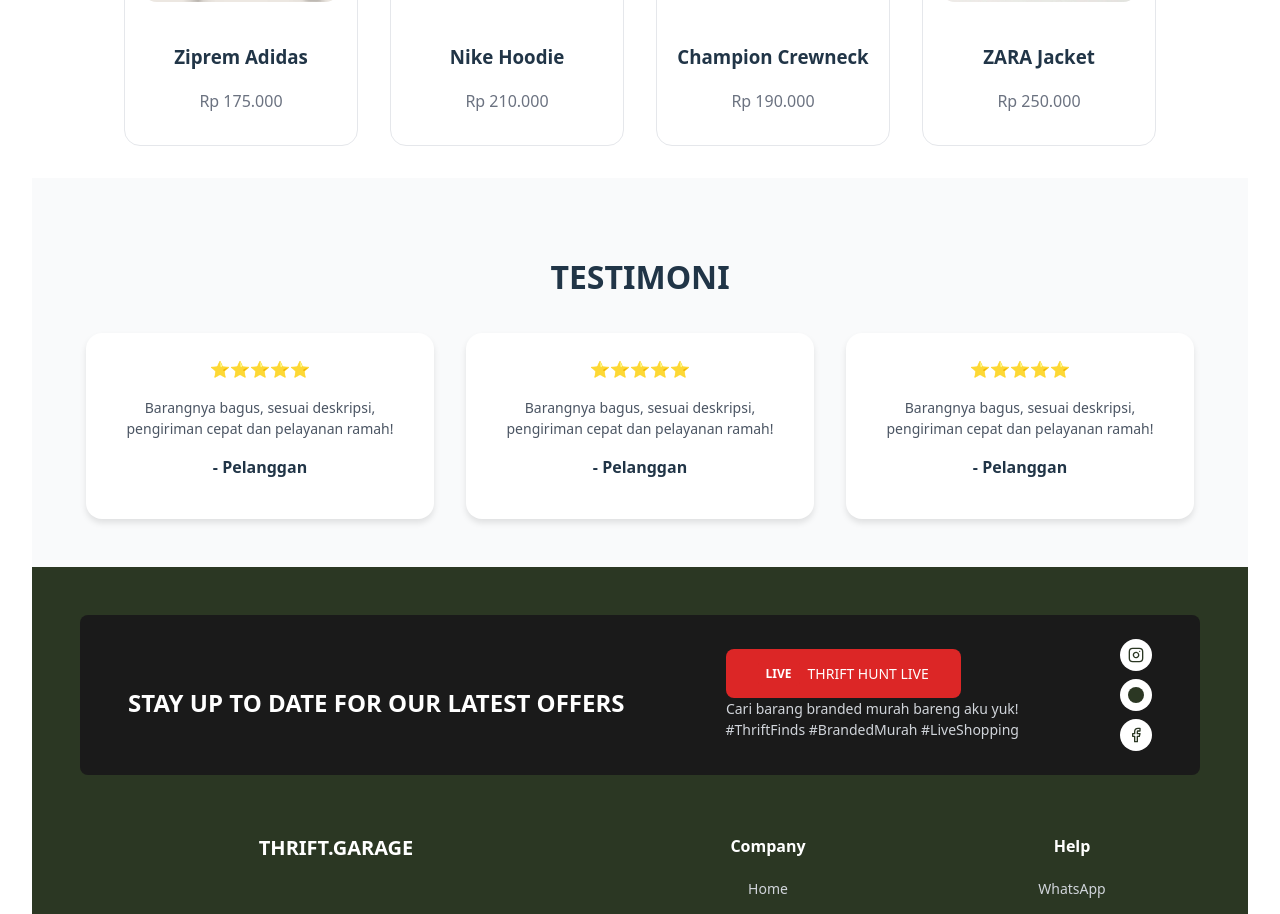
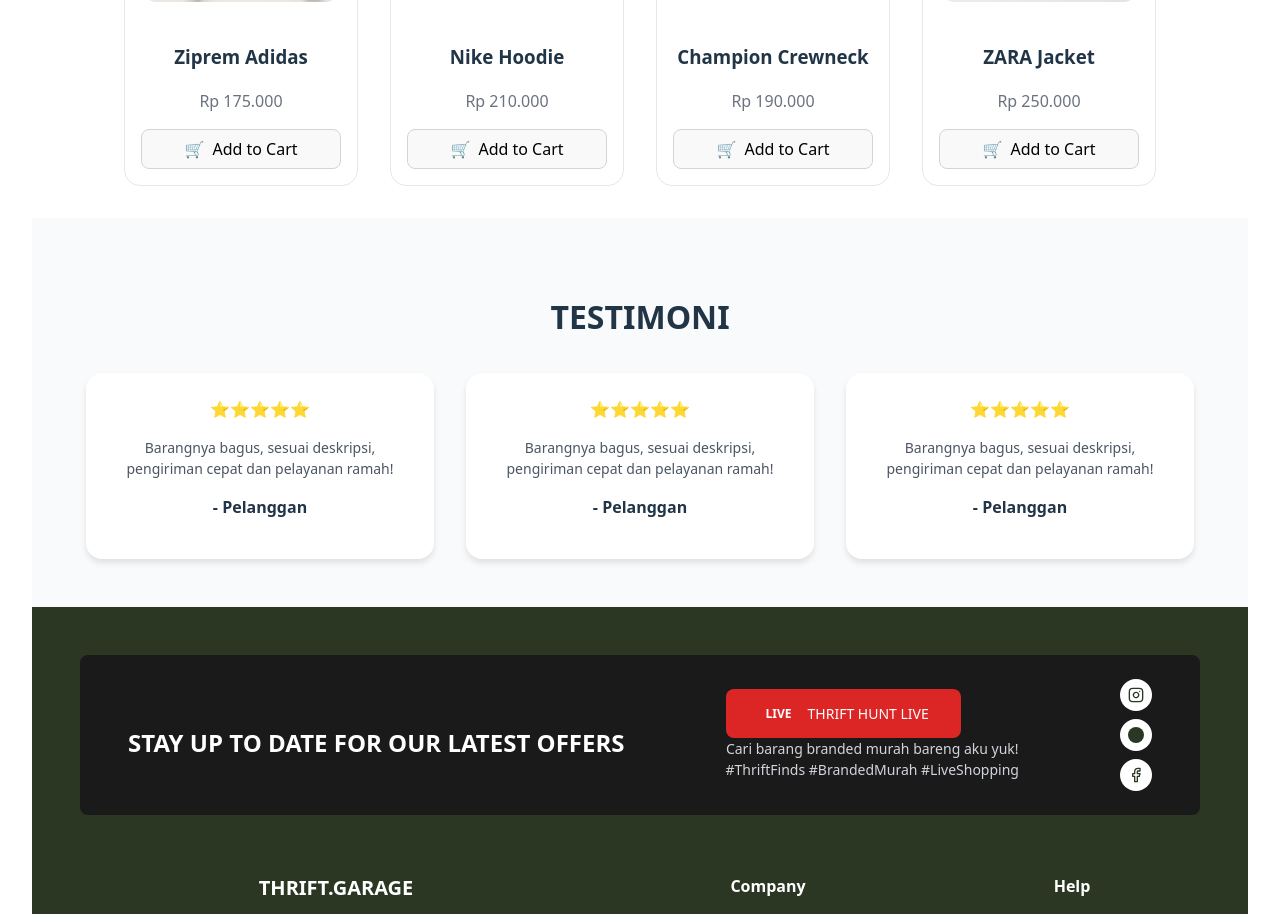
Before and after one commit to oktapianir/THRIFT_GARAGE, a React (Vite) app in the folder Client/: page / in a window 1280 px wide. Shown: the part 1680-2594 px from the top of the page. Built offline with nearby package versions, Linux system fonts and the light colour scheme.

Commit message:
organizing the lines of code

```diff
--- a/Client/src/pages/Home.jsx
+++ b/Client/src/pages/Home.jsx
@@ -428,6 +428,27 @@
               />
               <h3 style={{ fontWeight: "bold" }}>{item.title}</h3>
               <p style={{ color: "#6B7280" }}>{item.price}</p>
+              <div
+                style={{
+                  display: "flex",
+                  flexDirection: "column",
+                  gap: "0.75rem",
+                }}
+              >
+                <button
+                  style={{
+                    display: "flex",
+                    alignItems: "center",
+                    justifyContent: "center",
+                    gap: "0.5rem",
+                    border: "1px solid #D1D5DB",
+                    padding: "0.5rem",
+                    borderRadius: "0.5rem",
+                  }}
+                >
+                  <span>🛒</span> Add to Cart
+                </button>
+              </div>
             </div>
           ))}
         </div>
--- a/Client/src/pages/Katalog.jsx
+++ b/Client/src/pages/Katalog.jsx
@@ -11,7 +11,6 @@
 import imgProduct2 from "../assets/img-girbaud.jpeg";
 import imgProduct3 from "../assets/img-run.jpeg";
 import imgProduct4 from "../assets/img-loropiana.jpeg";
-
 
 const Katalog = () => {
   const styles = {
@@ -60,7 +59,7 @@
       width: "1rem",
       height: "1rem",
     },
-      navIcon: {
+    navIcon: {
       width: "1.25rem",
       height: "1.25rem",
       color: "#374151",
@@ -191,7 +190,6 @@
 
   return (
     <div style={styles.container}>
-
       {/* Katalog */}
       <div style={{ padding: "2rem 1rem", textAlign: "center" }}>
         <h2
@@ -223,26 +221,11 @@
               title: "Champion Crewneck",
               price: "Rp 190.000",
             },
-            { img: imgProduct4,
-              title: "ZARA Jacket",
-              price: "Rp 250.000"
-            },
-            { img: imgProduct4,
-              title: "ZARA Jacket",
-              price: "Rp 250.000"
-            },
-            { img: imgProduct4,
-              title: "ZARA Jacket",
-              price: "Rp 250.000"
-            },
-            { img: imgProduct4,
-              title: "ZARA Jacket",
-              price: "Rp 250.000"
-            },
-            { img: imgProduct4,
-              title: "ZARA Jacket",
-              price: "Rp 250.000"
-            },
+            { img: imgProduct4, title: "ZARA Jacket", price: "Rp 250.000" },
+            { img: imgProduct4, title: "ZARA Jacket", price: "Rp 250.000" },
+            { img: imgProduct4, title: "ZARA Jacket", price: "Rp 250.000" },
+            { img: imgProduct4, title: "ZARA Jacket", price: "Rp 250.000" },
+            { img: imgProduct4, title: "ZARA Jacket", price: "Rp 250.000" },
           ].map((item, idx) => (
             <div
               key={idx}
@@ -267,19 +250,27 @@
               />
               <h3 style={{ fontWeight: "bold" }}>{item.title}</h3>
               <p style={{ color: "#6B7280" }}>{item.price}</p>
-              <div style={{ display: 'flex', flexDirection: 'column', gap: '0.75rem' }}>
-            <button style={{
-              display: 'flex',
-              alignItems: 'center',
-              justifyContent: 'center',
-              gap: '0.5rem',
-              border: '1px solid #D1D5DB',
-              padding: '0.5rem',
-              borderRadius: '0.5rem'
-            }}>
-              <span>🛒</span> Add to Cart
-            </button>
-          </div>
+              <div
+                style={{
+                  display: "flex",
+                  flexDirection: "column",
+                  gap: "0.75rem",
+                }}
+              >
+                <button
+                  style={{
+                    display: "flex",
+                    alignItems: "center",
+                    justifyContent: "center",
+                    gap: "0.5rem",
+                    border: "1px solid #D1D5DB",
+                    padding: "0.5rem",
+                    borderRadius: "0.5rem",
+                  }}
+                >
+                  <span>🛒</span> Add to Cart
+                </button>
+              </div>
             </div>
           ))}
         </div>
```
